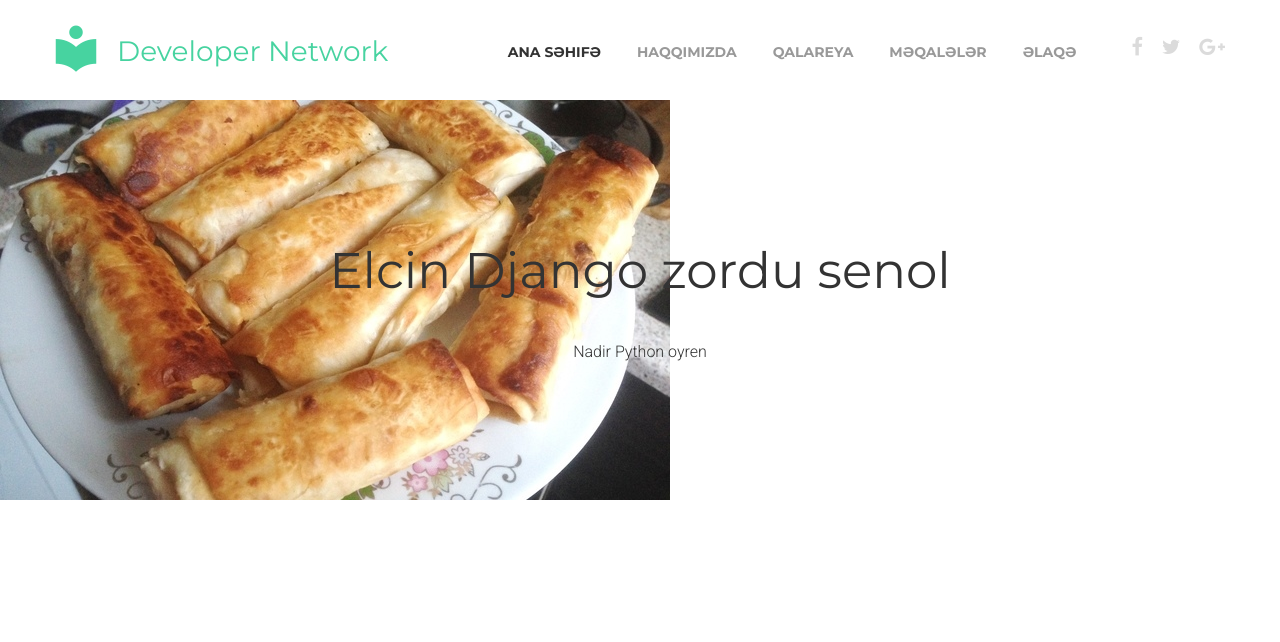
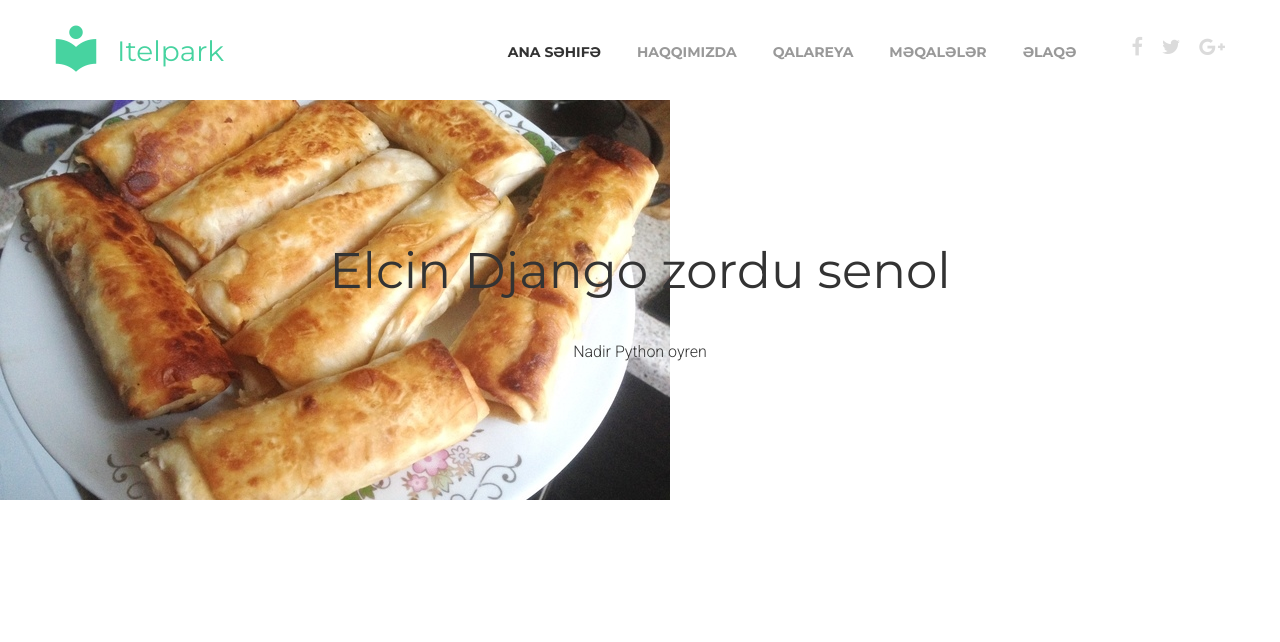
Before and after one commit to munisisazade/developer_portal, a Django app: a page that uses news/templates/index.html in a window 1280 px wide. Shown: the top 642 px of the page. Run offline with Django 3.2, Linux system fonts and the light colour scheme; data comes from the database, SQL or seed files in the repository; data that the repository does not hold is empty; some libraries are stand-ins or nearby versions.

Commit message:
update view

```diff
--- a/news/templates/index.html
+++ b/news/templates/index.html
@@ -42,7 +42,7 @@
                         <div class="container">
                             <div class="navbar-header">
                                 <h1 class="navbar-brand">
-                                    <a data-type="rd-navbar-brand" href="./">Developer Network
+                                    <a data-type="rd-navbar-brand" href="./">Itelpark
                                     </a>
                                 </h1>
                             </div>
@@ -105,7 +105,7 @@
                         <div class="container">
                             <div class="navbar-header">
                                 <h1 class="navbar-brand">
-                                    <a data-type="rd-navbar-brand" href="./">Developer Network
+                                    <a data-type="rd-navbar-brand" href="./">Itelpark
                                     </a>
                                 </h1>
                             </div>
@@ -302,7 +302,7 @@
                                     </li>
                                     <li>
                                         <h4>It's That Time of Year: School Closing Procedures </h4>
-                                        <p>As winter weather approaches, I want to be sure you are aware of emergency closing procedures that the Developer Network follows. We realize that any change from
+                                        <p>As winter weather approaches, I want to be sure you are aware of emergency closing procedures that the Itelpark follows. We realize that any change from
                                             the normal school schedule may cause some disruption. The below options will be utilized sparingly and only when conditions make such procedures absolutely
                                             necessary. It is very important that you are prepared for such an emergency. Please make all necessary arrangements in advance for alternate supervision for your child/children in case of emergency closings. Our goal is to ensure care and safety for all students.
                                         </p>
@@ -419,7 +419,7 @@
                 <hr>
                 <div class="container">
                     <p class="copyright">
-                        <a href="#">Developer Network </a> © <span id="copyright-year">2017</span>.
+                        <a href="#">Itelpark </a> © <span id="copyright-year">2017</span>.
                         <a class="text-primary" href="index-5.html">Privacy Policy</a>
                     </p>
                 </div>
@@ -505,7 +505,7 @@
         </div>
         <div class="rd-mobilepanel">
             <button class="rd-mobilepanel_toggle"><span></span></button>
-            <h2 class="rd-mobilepanel_title">Developer Network</h2>
+            <h2 class="rd-mobilepanel_title">Itelpark</h2>
         </div>
     </body>
 </html>
```
